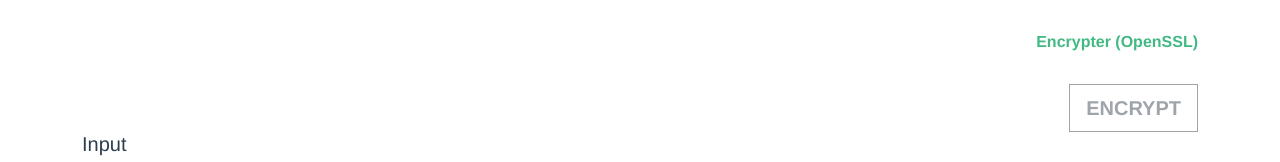
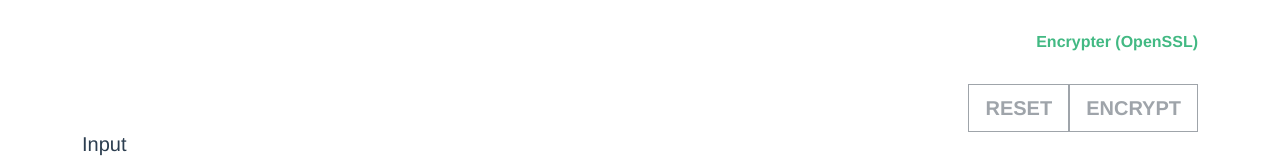
Before and after one commit to moosecodes/crypta-frontend, a Vue app: page / in a window 1280 px wide. Shown: the top 162 px of the page. Built offline with nearby package versions, Linux system fonts and the light colour scheme; no server answers.

Commit message:
Add reset button

```diff
--- a/src/components/Ciphers.vue
+++ b/src/components/Ciphers.vue
@@ -5,8 +5,8 @@
       <div class="card-body">
         <b-button
           v-for="(type, index) in ciphers"
+          class="m-1"
           :key="index"
-          class="m-1"
           :variant="cipher == type ? 'success' : 'outline-secondary'"
           @click="setCipher(type)"
         >
--- a/src/components/EncryptBox.vue
+++ b/src/components/EncryptBox.vue
@@ -9,12 +9,12 @@
       :placeholder="placeholder"
       @keyup="updateStore()"
     />
-    <div class="align-self-end">{{ plainText.length }} / {{ limit }}</div>
+    <div class="align-self-end">{{ charLimit }}</div>
   </div>
 </template>
 
 <script lang="ts">
-import { Component, Vue } from "vue-property-decorator";
+import { Component, Vue, Watch } from "vue-property-decorator";
 
 @Component
 export default class EncryptBox extends Vue {
@@ -28,5 +28,20 @@ export default class EncryptBox extends Vue {
   public get placeholder() {
     return `Enter text to encrypt here (${this.limit} character limit)`;
   }
+
+  public get charLimit() {
+    return `${this.plainText.length} / ${this.limit}`;
+  }
+
+  public get storeInputValue() {
+    return this.$store.state.input;
+  }
+
+  @Watch("storeInputValue")
+  onInputReset(value: string, oldValue: string) {
+    if (this.storeInputValue.length === 0) {
+      this.plainText = "";
+    }
+  }
 }
 </script>
--- /dev/null
+++ b/src/components/ResetButton.vue
@@ -0,0 +1,28 @@
+<template>
+  <b-button
+    squared
+    size="lg"
+    class="reset-button"
+    :variant="disabled ? 'outline-secondary' : 'danger'"
+    :disabled="disabled"
+    @click="reset()"
+  >
+    <b>RESET</b>
+  </b-button>
+</template>
+
+<script lang="ts">
+import { Component, Vue } from "vue-property-decorator";
+
+@Component
+export default class SubmitButton extends Vue {
+  public get disabled() {
+    const disabled = !this.$store.state.input || !this.$store.state.algorithm;
+    return disabled;
+  }
+
+  public reset() {
+    this.$store.dispatch("resetStore", true);
+  }
+}
+</script>
--- a/src/components/SubmitButton.vue
+++ b/src/components/SubmitButton.vue
@@ -1,15 +1,14 @@
 <template>
-  <div class="submit-button d-flex justify-content-end">
   <b-button
     squared
     size="lg"
+    class="submit-button d-flex justify-content-end"
     :variant="disabled ? 'outline-secondary' : 'success'"
     :disabled="disabled"
     @click="submit()"
   >
     <b>ENCRYPT</b>
   </b-button>
-  </div>
 </template>
 
 <script lang="ts">
@@ -29,8 +28,6 @@ export default class SubmitButton extends Vue {
 
   public get disabled() {
     const disabled = !this.$store.state.input || !this.$store.state.algorithm;
-    console.log(disabled);
-
     return disabled;
   }
 
--- a/src/store/index.ts
+++ b/src/store/index.ts
@@ -15,6 +15,12 @@ export default new Vuex.Store({
     response: "",
   },
   mutations: {
+    RESET_STORE(state) {
+      state.input = "";
+      state.cipher = "";
+      state.algorithm = "";
+      state.response = "";
+    },
     SET_CIPHER_LIST(state, payload) {
       state.list = payload;
     },
@@ -32,6 +38,11 @@ export default new Vuex.Store({
     },
   },
   actions: {
+    resetStore({ commit }, payload) {
+      if (payload) {
+        commit("RESET_STORE");
+      }
+    },
     fetchAlgorithms({ commit }) {
       axios
         .get(`http://${domain}/api/encryption/list`)
--- a/src/views/Encryption.vue
+++ b/src/views/Encryption.vue
@@ -1,6 +1,9 @@
 <template>
   <div>
-    <SubmitButton />
+    <div class="d-flex justify-content-end">
+      <ResetButton />
+      <SubmitButton />
+    </div>
     <EncryptBox />
     <Ciphers />
     <Algorithms />
@@ -15,14 +18,16 @@ import Ciphers from "../components/Ciphers.vue";
 import EncryptBox from "@/components/EncryptBox.vue";
 import DecryptBox from "@/components/DecryptBox.vue";
 import SubmitButton from "@/components/SubmitButton.vue";
+import ResetButton from "../components/ResetButton.vue";
 
 @Component({
   components: {
+    ResetButton,
+    SubmitButton,
     Algorithms,
     Ciphers,
     EncryptBox,
     DecryptBox,
-    SubmitButton,
   },
 })
 export default class Encryption extends Vue {}
```
Lines whose indentation alone changed are shown as unchanged.
